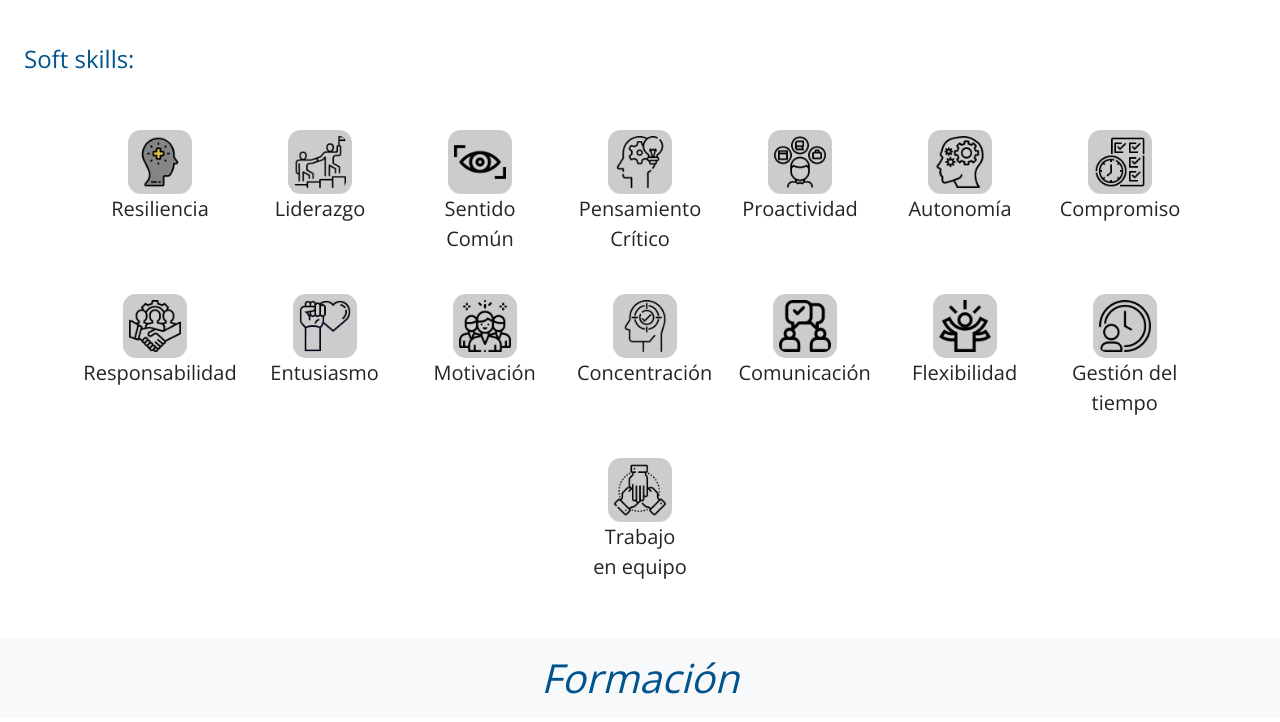
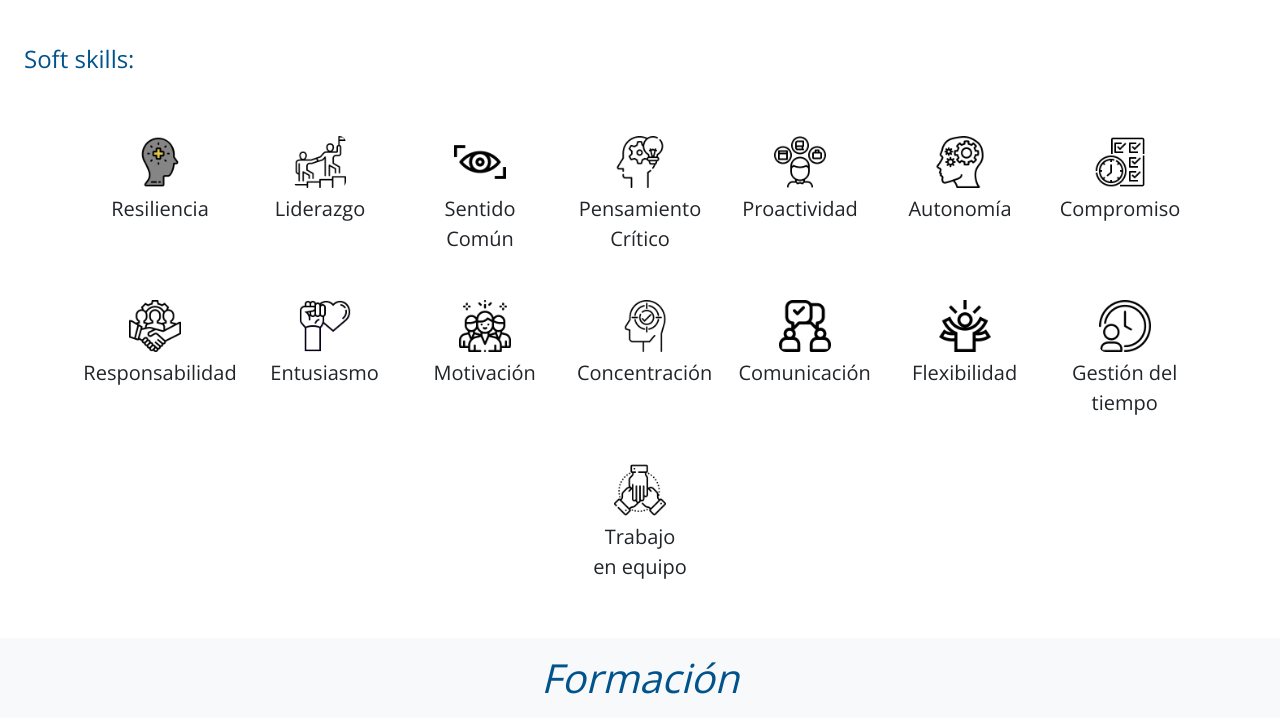
Before and after one commit to nahuel-lopez-dev/portfolio, a plain HTML site: page index.html in a window 1280 px wide. Shown: the part 2737-3459 px from the top of the page. Drawn offline with nearby package versions, Linux system fonts and the light colour scheme; files whose address does not match are found by name.

Commit message:
sacando el background-color de iconoSkill

```diff
--- a/assets/scss/style.scss
+++ b/assets/scss/style.scss
@@ -390,7 +390,7 @@ body {
 }
 
 .iconoSkill{
-  background-color: $colorCuatro;
+  // background-color: $colorCuatro;
   border-radius: 20%;
   height: 8vh;
   width: auto;
```
Also changed, not shown: assets/css/style.css.
